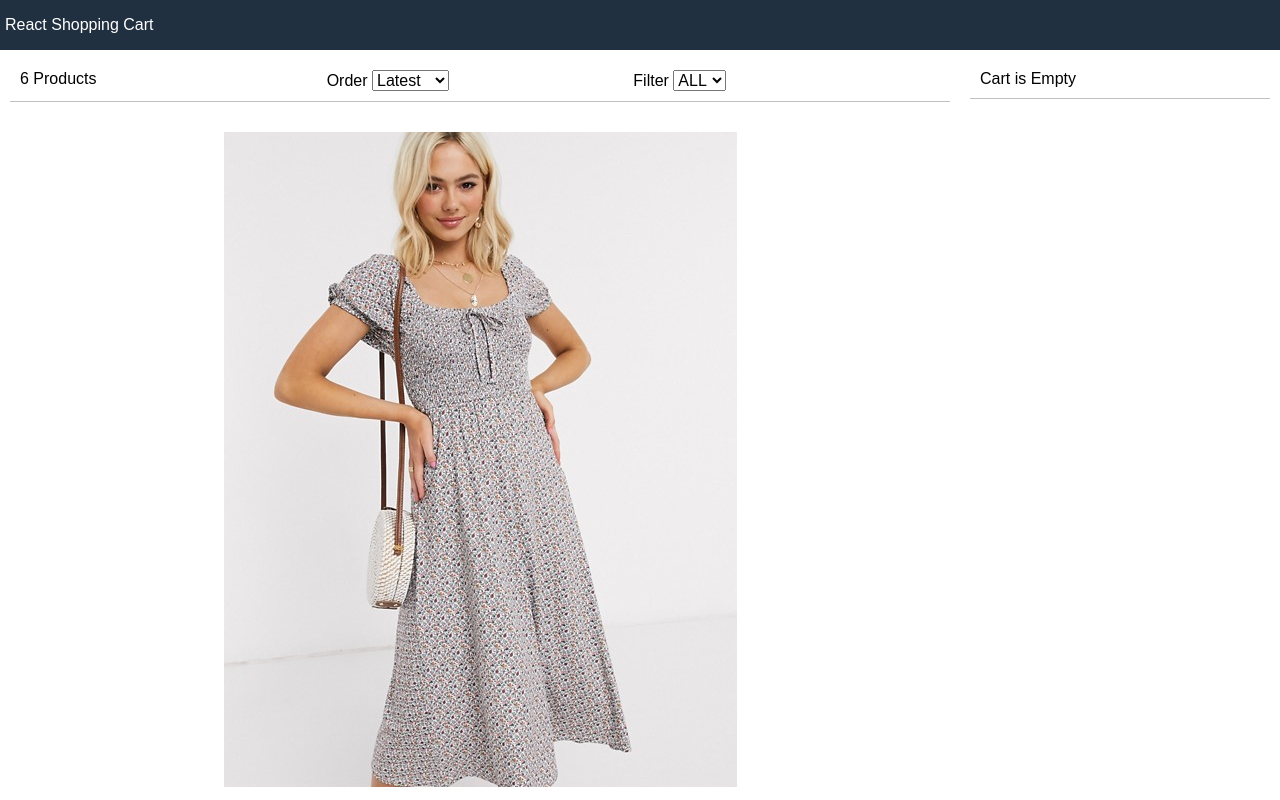
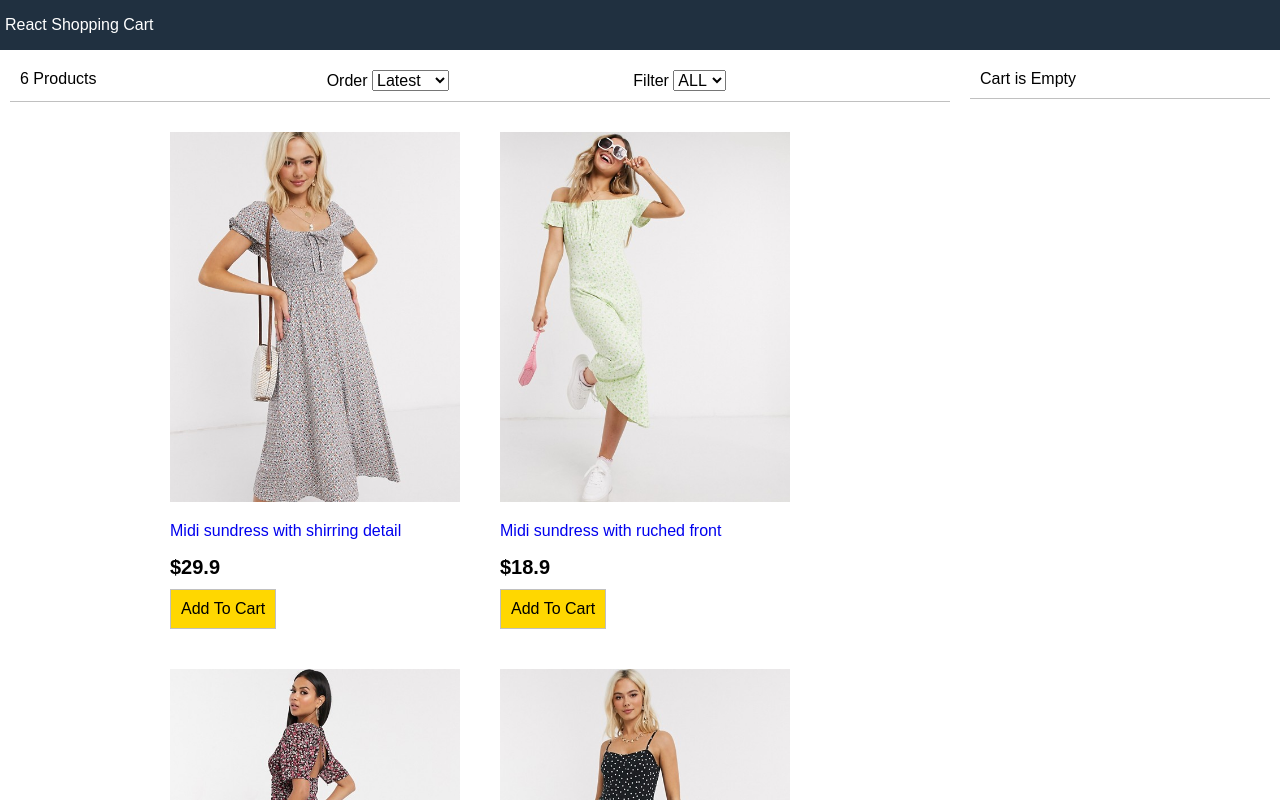
Before and after one commit to kpacheco84/react-shopping-cart, a React (Create React App) app: page / in a window 1280 px wide. Shown: the top 800 px of the page. Built offline with nearby package versions, Linux system fonts and the light colour scheme.

Commit message:
css fix of images

```diff
--- a/src/components/Products.js
+++ b/src/components/Products.js
@@ -8,6 +8,7 @@ export default class products extends Component {
         <ul className="products">
           {this.props.products.map((product) => (
             <li key={product._id}>
+              <div className="product">
                 <a href={"#" + product._id}>
                   <img src={product.image} alt={product.title}></img>
                   <p>{product.title}</p>
@@ -21,6 +22,7 @@ export default class products extends Component {
                     Add To Cart
                   </button>
                 </div>
+              </div>
             </li>
           ))}
         </ul>
--- a/src/index.css
+++ b/src/index.css
@@ -74,7 +74,6 @@ footer {
 }
 
 /*Products styling*/
-
 .products {
   display: flex;
   flex-wrap: wrap;
@@ -98,10 +97,9 @@ footer {
   justify-content: space-between;
   height: 100%;
 }
-
 .product img {
-  max-width: 10rem;
-  max-height: 10rem;
+  max-width: 37rem;
+  max-height: 37rem;
 }
 
 .product-price {
@@ -114,11 +112,11 @@ footer {
   flex: 1;
 }
 
-.products-price div {
+.product-price div {
   font-size: 2rem;
 }
 .button {
-  padding: 2rem;
+  padding: 1rem;
   border: 0.1rem #c0c0c0 solid;
   background-color: white;
   cursor: pointer;
```
Lines whose indentation alone changed are shown as unchanged.
